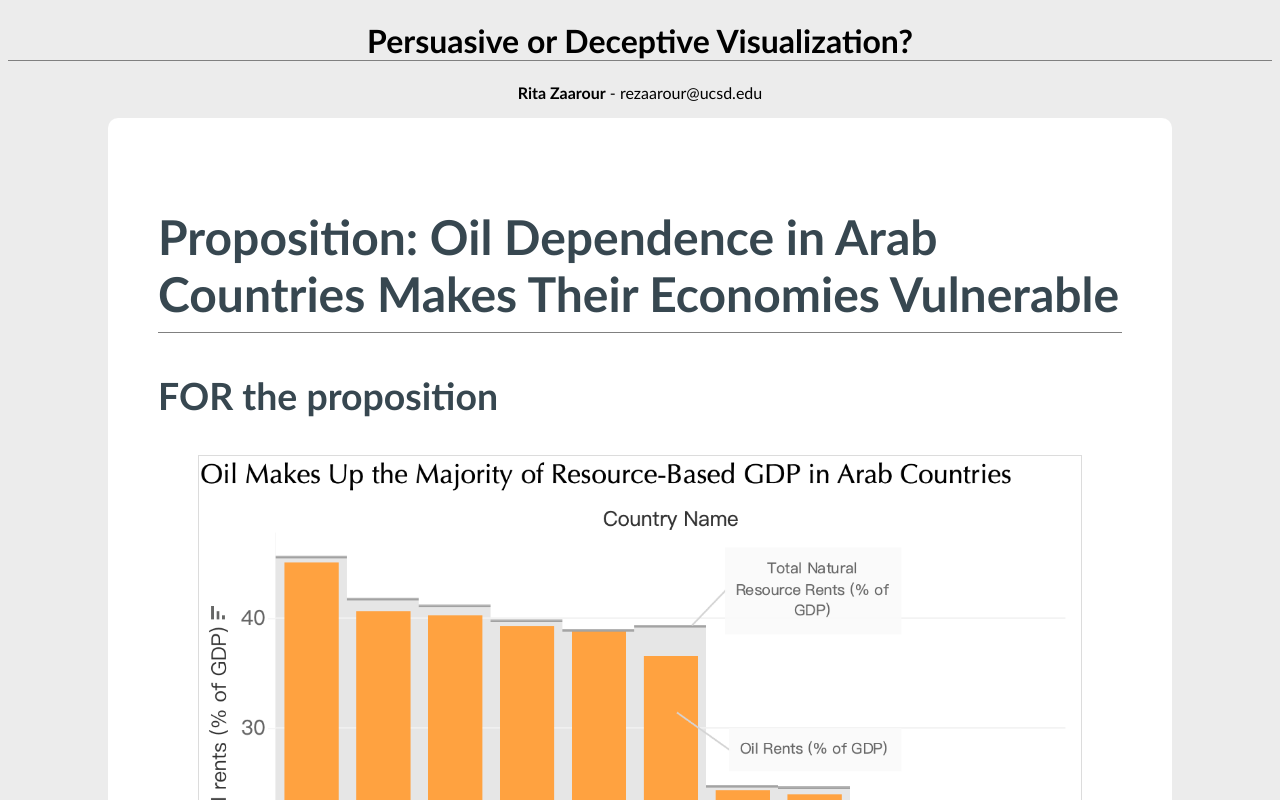
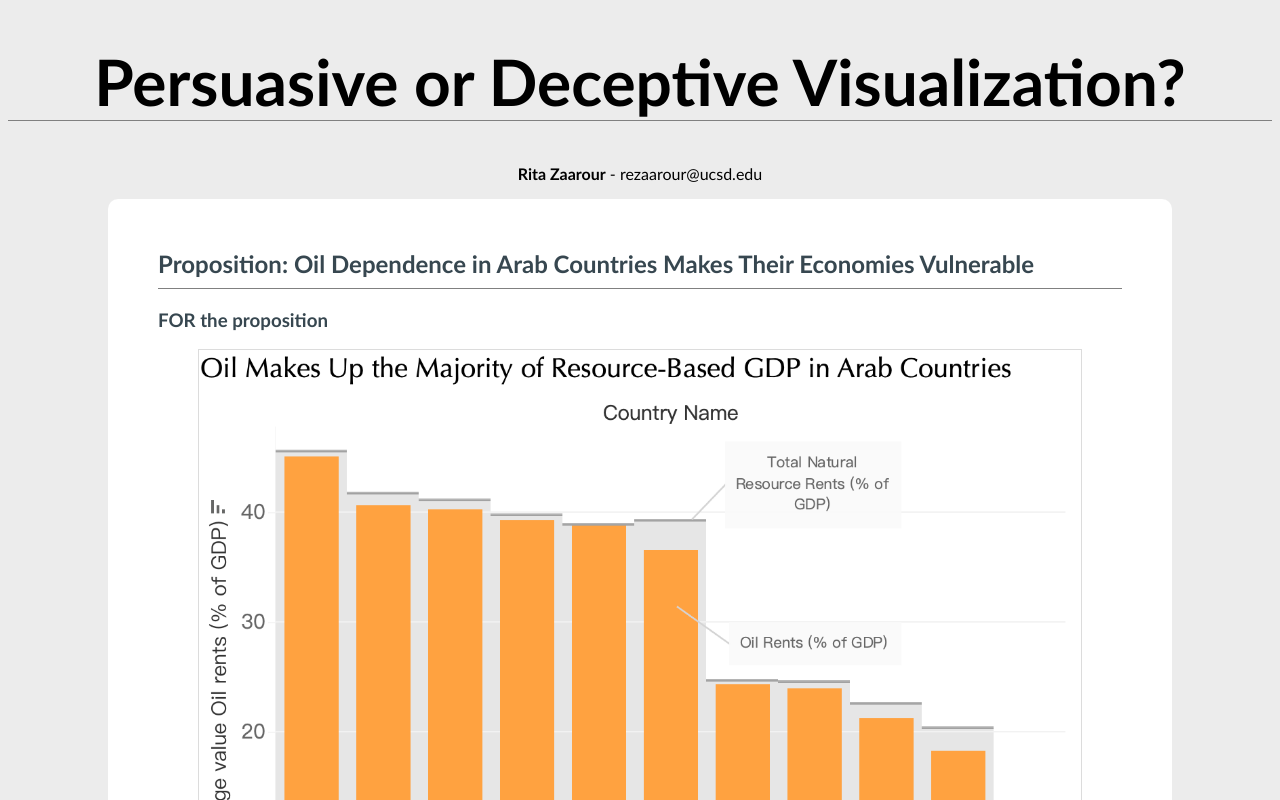
Before and after one commit to ritazaarour/project2.github.io, a plain HTML site: page index.html in a window 1280 px wide. Shown: the top 800 px of the page. Drawn offline with Linux system fonts and the light colour scheme.

Commit message:
Update style.css

```diff
--- a/style.css
+++ b/style.css
@@ -12,10 +12,12 @@
 h1 {
     text-align: center;
     border-bottom: 1px solid grey;
+    font-size: 4rem;
 }
 
 h2 {
     border-bottom: 1px solid grey;
+    margin-top: 0;
     padding-bottom: 10px;
 }
 
@@ -35,7 +37,6 @@ main {
     border-radius: 10px;
     padding: 50px;
     color: var(--color-font);
-    font-size: 2rem;
 }
 
 .body p {
```
